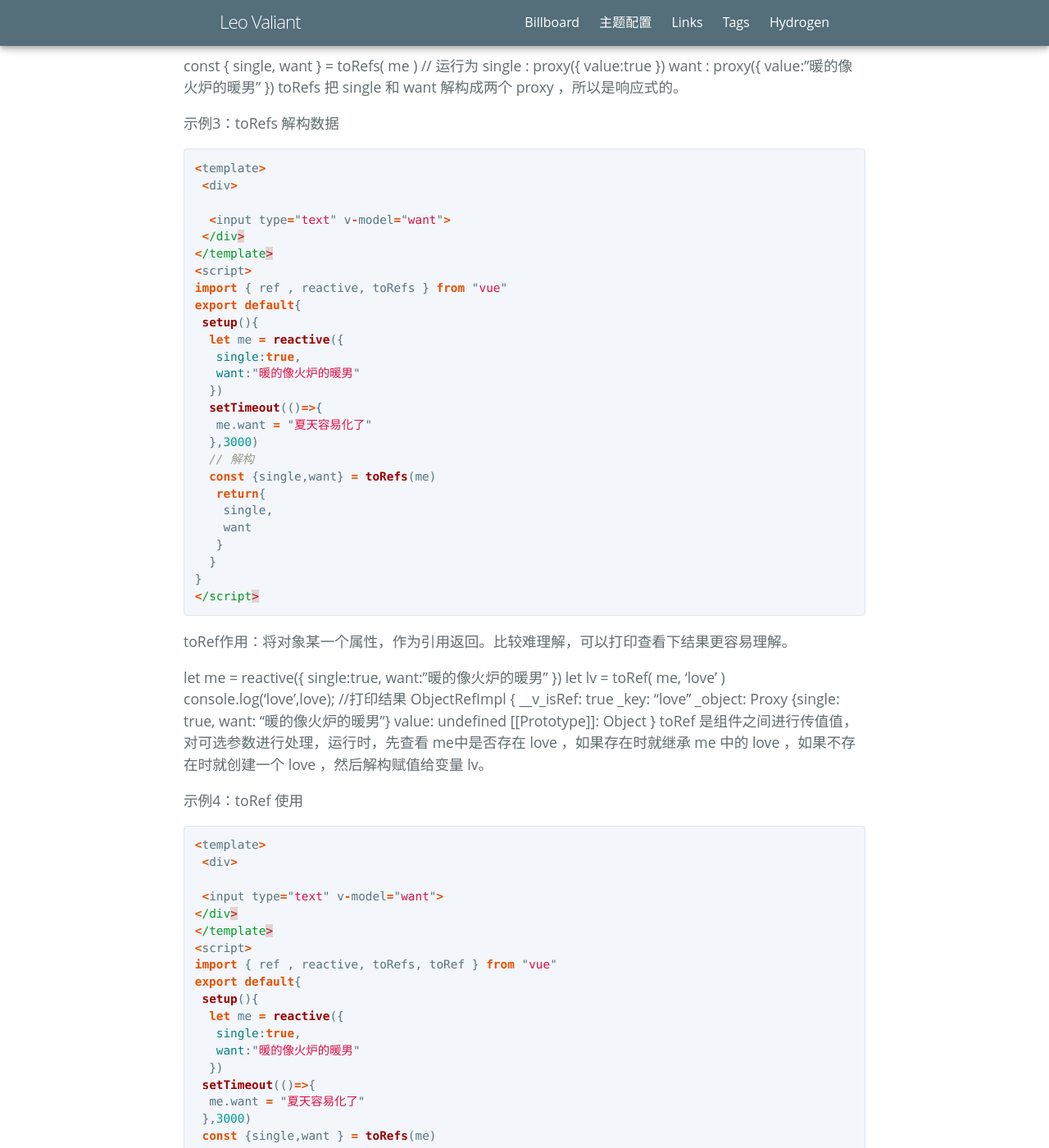
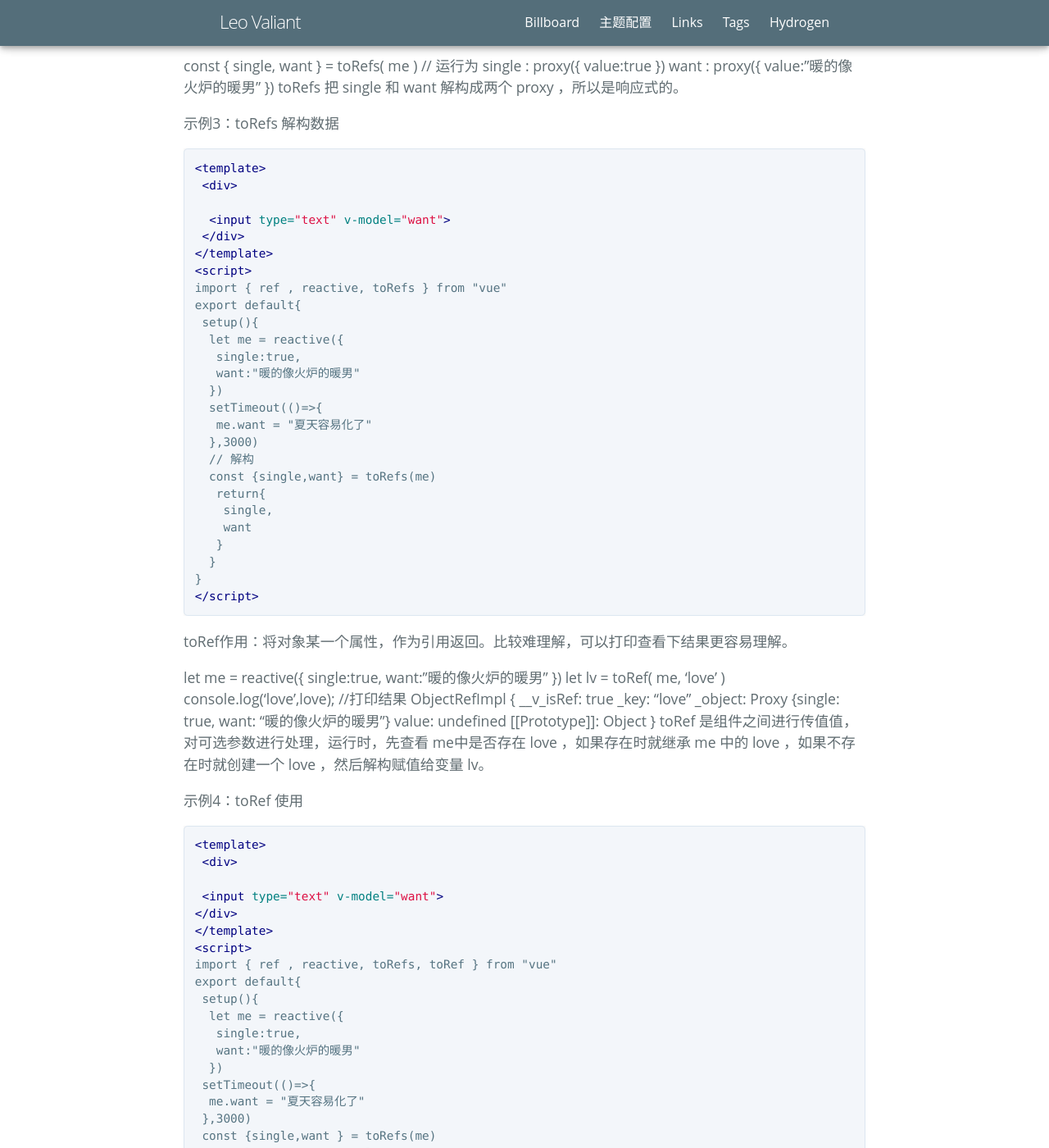
Before and after one commit to valiant0801/braveBlog, a Jekyll site: the page built from _posts/2023-7-18-vue3 setup.md, in a window 1280 px wide and 1400 px high, scrolled down 2320 px. Shown: the whole window at 82% size. Built offline with Jekyll 4.4.1, drawn with Linux system fonts in a browser that asks for light colours; some web fonts are replaced; some of the changed text lies outside the part shown.

Commit message:
Update 2023-7-18-vue3 setup.md
代码片段修改

````diff
--- a/_posts/2023-7-18-vue3 setup.md
+++ b/_posts/2023-7-18-vue3 setup.md
@@ -13,7 +13,7 @@ setup 内的自定义属性不具备响应式能力，所以引入了 ref ，ref
 
 示例1：ref 使用
 
-```javascript
+```xml
 <template>
  <div>
   <input type="text" v-model="mood">
@@ -57,7 +57,7 @@ let me = proxy : { single: true, want:"暖的像火炉的暖男" }
 
 示例2：reactive 使用
 
-```javascript
+```xml
 <template>
  <div>
   {{me.want}}
@@ -104,7 +104,7 @@ toRefs 把 single 和 want 解构成两个 proxy ，所以是响应式的。
 
 示例3：toRefs 解构数据
 
-```javascript
+```xml
 <template>
  <div>
   {{want}}
@@ -152,7 +152,7 @@ toRef 是组件之间进行传值值，对可选参数进行处理，运行时
 
 示例4：toRef 使用
 
-```javascript
+```xml
 <template>
  <div>
   {{want}}
````
